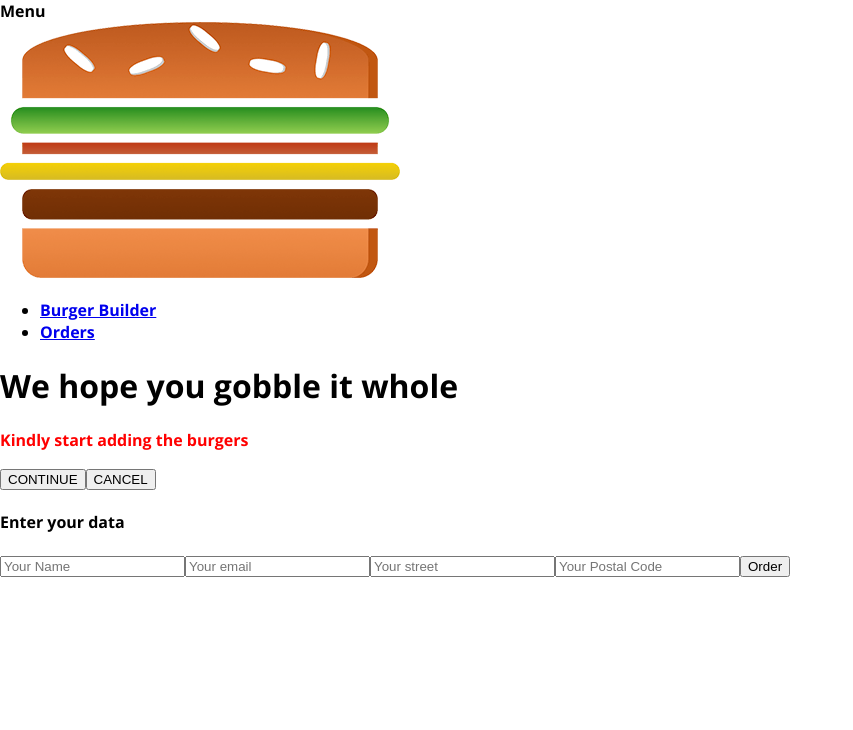
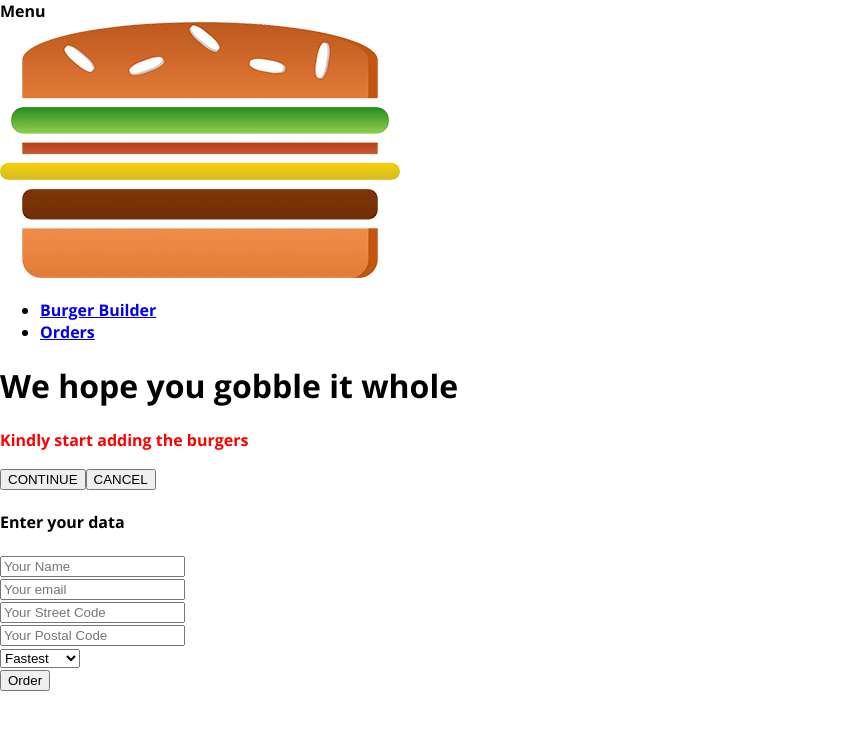
Before and after one commit to lovemapa/burgerApp, a React app: page /checkout in a window 1280 px wide. Both pictures are taken after a click on the button "CONTINUE". Shown: the top 730 px of the page, without its empty margins (0-853 px from the left). Built offline with nearby package versions, Linux system fonts and the light colour scheme.

Commit message:
adding FORM

```diff
--- /dev/null
+++ b/src/components/UI/Input/Input.css
@@ -0,0 +1,32 @@
+.Input{
+    width: 100%;
+    padding: 10px;
+    box-sizing: border-box;
+}
+
+
+
+.Label{
+    font-weight: bold;
+    display: block;
+    margin-bottom: 8px;
+}
+
+
+
+.InputElement{
+    outline: none;
+    border: 1px solid #ccc;
+    background-color: white;
+    font: inherit;
+     padding: 6px 10px;
+     display: block;
+    box-sizing: border-box;
+     width: 100%;
+}
+
+
+.InputElement:focus{
+    outline: none;
+    background-color: #ccc;
+}
--- /dev/null
+++ b/src/components/UI/Input/Input.js
@@ -0,0 +1,51 @@
+import React from 'react'
+import classes from './Input.css'
+export default function Input(props) {
+
+
+    let inputElement = null
+    switch (props.elementType) {
+        case ('input'): inputElement =
+            < input
+
+                onChange={props.changed}
+                className={classes.InputElement}
+                {...props.elementConfig}
+                value={props.value} />;
+            break;
+        case ('textarea'): inputElement =
+            < textarea className={classes.InputElement}
+                onChange={props.changed}
+                {...props.elementConfig}
+                value={props.value} />
+            break;
+        case ('select'): inputElement =
+            (< select
+                className={classes.InputElement}
+                onChange={props.changed}
+                value={props.value} >
+                {props.elementConfig.options.map(option => (
+                    <option key={option.displayValue} value={option.value} >
+                        {option.displayValue}
+                    </option>
+                ))}</ select>)
+            break;
+        default: inputElement =
+            < input className={classes.InputElement}
+                onChange={props.changed}
+                {...props.elementConfig}
+
+                value={props.value} />
+            break;
+    }
+
+
+    return (
+        <div className={classes.Input}>
+            <label className={classes.Label}>
+                {props.lable}
+                {inputElement}
+            </label>
+        </div>
+    )
+}
--- a/src/containers/Checkout/Checkout.js
+++ b/src/containers/Checkout/Checkout.js
@@ -28,8 +28,6 @@
                 ingredients[params[0]] = +params[1]
             }
         }
-        // console.log(ingredients);
-        console.log('componentdidmount')
         this.setState({ ingredients: ingredients, totalPrice: price })
     }
 
--- a/src/containers/Checkout/ContactData/ContactData.css
+++ b/src/containers/Checkout/ContactData/ContactData.css
@@ -11,11 +11,6 @@
 
 
 
-.Input{
-  display: block;
-}
-
-
 @media(min-width:600px){
     .ContactData{
 
--- a/src/containers/Checkout/ContactData/ContactData.js
+++ b/src/containers/Checkout/ContactData/ContactData.js
@@ -3,16 +3,58 @@
 import classes from './ContactData.css'
 import axios from '../../../axios-order'
 import Loader from '../../../components/UI/Spinner/Spinner'
+import Input from '../../../components/UI/Input/Input'
 
 
 export default class ContactData extends Component {
     state = {
-        name: '',
-        email: '',
-        address: {
-            street: '',
-            postalCode: ''
-
+        orderForm: {
+            name: {
+                elementType: "input",
+                elementConfig: {
+                    type: "text",
+                    placeholder: "Your Name"
+                },
+                value: ""
+            },
+            email: {
+                elementType: "input",
+                elementConfig: {
+                    type: "email",
+                    placeholder: "Your email"
+                },
+                value: ""
+            },
+            streetCode: {
+                elementType: "input",
+                elementConfig: {
+                    type: "text",
+                    placeholder: "Your Street Code"
+                },
+                value: ""
+            },
+            postalCode: {
+                elementType: "input",
+                elementConfig: {
+                    type: "text",
+                    placeholder: "Your Postal Code"
+                },
+                value: ""
+            },
+            delievery: {
+                elementType: "select",
+                elementConfig: {
+                    options: [
+                        {
+                            value: "fastest", displayValue: "Fastest"
+                        },
+                        {
+                            value: "cheapest", displayValue: "Cheapest"
+                        }
+                    ]
+                },
+                value: ""
+            },
         }
         ,
         loading: false
@@ -21,18 +63,19 @@
     submitFormhandler = (event) => {
         event.preventDefault()
         this.setState({ loading: true })
+
+        const formData = {}
+        for (let formId in this.state.orderForm) {
+            formData[formId] = this.state.orderForm[formId].value
+        }
+
+
         const order = {
             ingredients: this.props.ingredients,
             price: Number(this.props.price).toFixed(2),
-            customer: {
-                name: 'Pawan',
-                city: "Pinjore",
-                state: "Haryana"
-            }
+            orderData: formData
+
         }
-
-        console.log(order);
-
 
         axios.post('/orders.json', order).then(response => {
             this.setState({ loading: false })
@@ -44,15 +87,53 @@
         })
 
     }
+
+    inputChangeHandler = (event, formIdentifier) => {
+        console.log(event.target.value, formIdentifier);
+        const updatedorderForm = {
+            ...this.state.orderForm
+        }
+
+        const OrderFormValue = {
+            ...updatedorderForm[formIdentifier]
+        }
+
+        OrderFormValue.value = event.target.value
+        updatedorderForm[formIdentifier] = OrderFormValue
+        this.setState({ orderForm: updatedorderForm })
+
+    }
+
     render() {
 
-        let form = (<form>
 
-            <input className={classes.Input} type="text" name="name" placeholder="Your Name" />
-            <input className={classes.Input} type="text" name="email" placeholder="Your email" />
-            <input className={classes.Input} type="text" name="street" placeholder="Your street" />
-            <input className={classes.Input} type="text" name="postal" placeholder="Your Postal Code" />
-            <Button btnType="Success" clicked={this.submitFormhandler}> Order</Button>
+        const formArray = []
+        for (let key in this.state.orderForm) {
+            formArray.push({
+                id: key,
+                config: this.state.orderForm[key]
+            })
+        }
+
+
+        let form = (<form onSubmit={this.submitFormhandler}>
+
+
+            {
+                formArray.map(element => {
+
+                    return < Input key={element.id}
+                        elementType={element.config.elementType}
+                        elementConfig={element.config.elementConfig}
+                        value={element.config.value}
+                        changed={(event) => this.inputChangeHandler(event, element.id)}
+                    />
+
+                }
+
+                )
+            }
+            <Button btnType="Success"> Order</Button>
 
         </form>)
 
```
